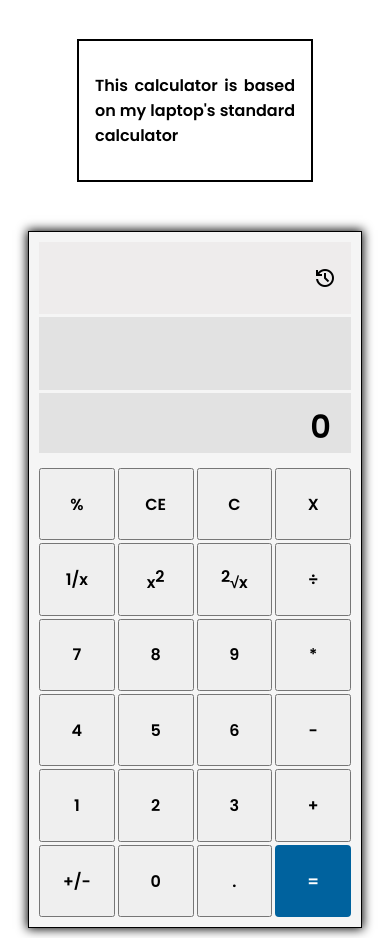
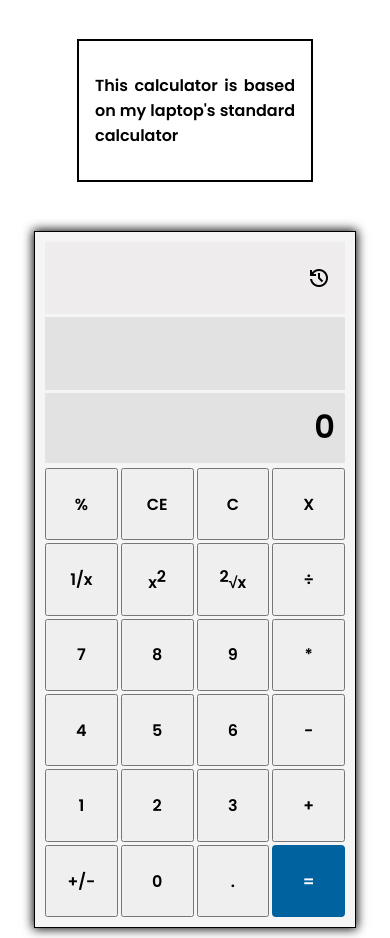
Before and after one commit to alvinjaymaique/calculator, a plain HTML site: page index.html in a window 390 px wide. Drawn offline with nearby package versions, Linux system fonts and the light colour scheme.

Commit message:
Add files via upload

```diff
--- a/style.css
+++ b/style.css
@@ -255,6 +255,9 @@ body{
     font-weight: 600;
     font-size: 32px;
     height: 50px;
+    padding: 10px;
+    text-overflow: ellipsis;
+    white-space: nowrap;
 }
 
 /* #historyTemplate{
@@ -272,7 +275,7 @@ body{
     }
 
     #template{
-        width: 80%;
+        width: 300px;
         min-width: 200px;
     }
 }
```
